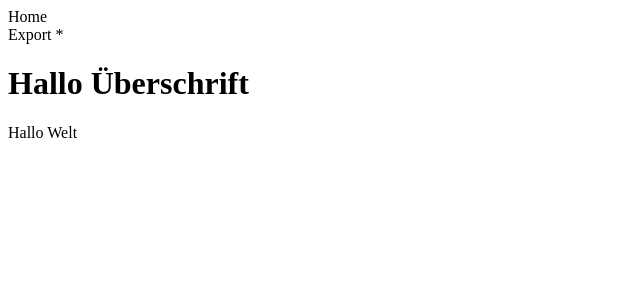
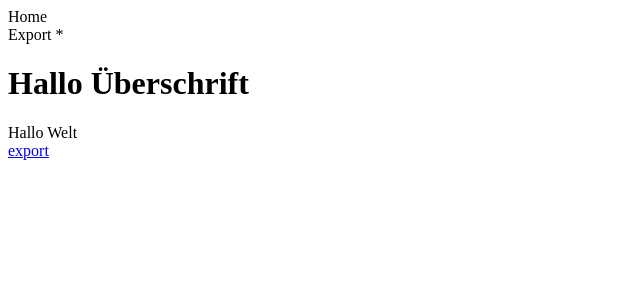
Before and after one commit to kotzendekrabbe/howYouFeelToday, a React (Vite) app: page / in a window 1280 px wide. Both pictures are taken after a click on the element "Export". Shown: the top 300 px of the page, without its empty margins (0-640 px from the left). Built offline with nearby package versions, Linux system fonts and the light colour scheme.

Commit message:
🤓 workshop day 2

```diff
--- a/src/data-storage.tsx
+++ b/src/data-storage.tsx
@@ -20,11 +20,14 @@ const STORAGE_KEY = "feeling-data";
 export const dataStorage = {
   save(value: Mood) {
     const data: Data = {
-      ...JSON.parse(localStorage.getItem(STORAGE_KEY) || "{}"),
+      ...dataStorage.load(),
       [Date.now()]: { feeling: { mood: value } }
     };
-
+    // throw new Error("this is how I throw errors"); -> testing error
     localStorage.setItem(STORAGE_KEY, JSON.stringify(data));
+  },
+  load(): Data {
+    return JSON.parse(localStorage.getItem(STORAGE_KEY) || "{}");
   }
 };
 
--- /dev/null
+++ b/src/export.tsx
@@ -0,0 +1,51 @@
+import React, { FC, useContext, useRef } from "react";
+import { DataStorageContext } from "./data-storage";
+
+export const Export: FC = () => {
+  const dataStorage = useContext(DataStorageContext);
+
+  const refA = useRef<null | HTMLAnchorElement>(null);
+
+  return (
+    <a
+      href="#"
+      download="meinedatei.csv"
+      onClick={() => {
+        if (refA.current) {
+          const data = dataStorage.load();
+
+          const lines = Object.keys(data).map(currentTimestamp => {
+            const feeling = data[currentTimestamp].feeling;
+            const date = new Date(parseInt(currentTimestamp, 10));
+
+            // year-month-day hour:minutes:seconds
+            return (
+              date.getFullYear() +
+              "-" +
+              date.getMonth() +
+              "-" +
+              date.getDay() +
+              " " +
+              date.getHours() +
+              ":" +
+              date.getMinutes() +
+              ":" +
+              date.getSeconds() +
+              ";" +
+              feeling.mood +
+              ";" +
+              feeling.note
+            );
+          });
+
+          refA.current.href = `data:,${encodeURIComponent(
+            "Date;Feeling;Note\n" + lines.join("\n")
+          )}`;
+        }
+      }}
+      ref={refA}
+    >
+      export
+    </a>
+  );
+};
--- a/src/index.tsx
+++ b/src/index.tsx
@@ -5,6 +5,7 @@ import { TabNavigation } from "./tab-navigation";
 import { FormButtons } from "./form-buttons";
 import { DataStorageContext, dataStorage } from "./data-storage";
 import { Feedback } from "./feedback";
+import { Export } from "./export";
 
 // custom hook
 function useForceRerender() {
@@ -35,6 +36,7 @@ function App() {
         <Tab label="Export" tabID={2}>
           <h1>Hallo Überschrift</h1>
           <div>Hallo Welt</div>
+          <Export />
         </Tab>
       </TabNavigation>
 
```
